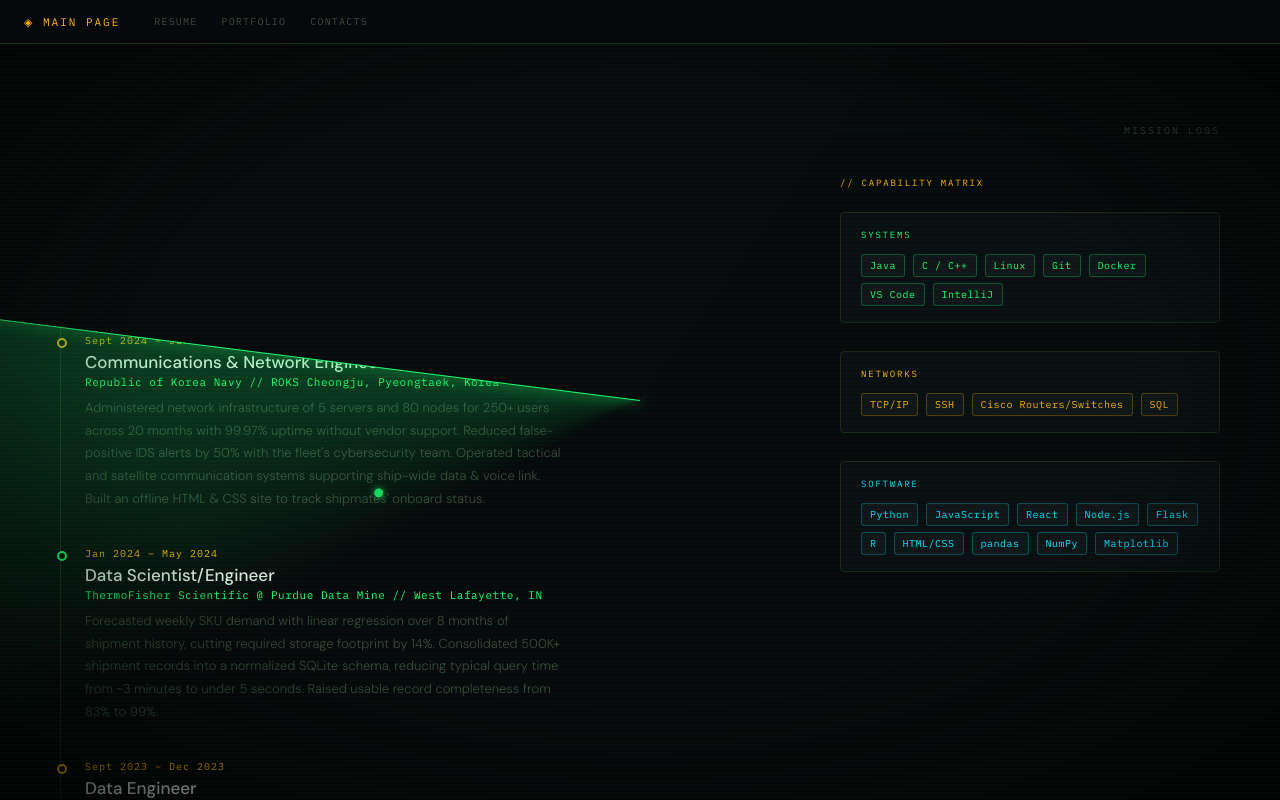
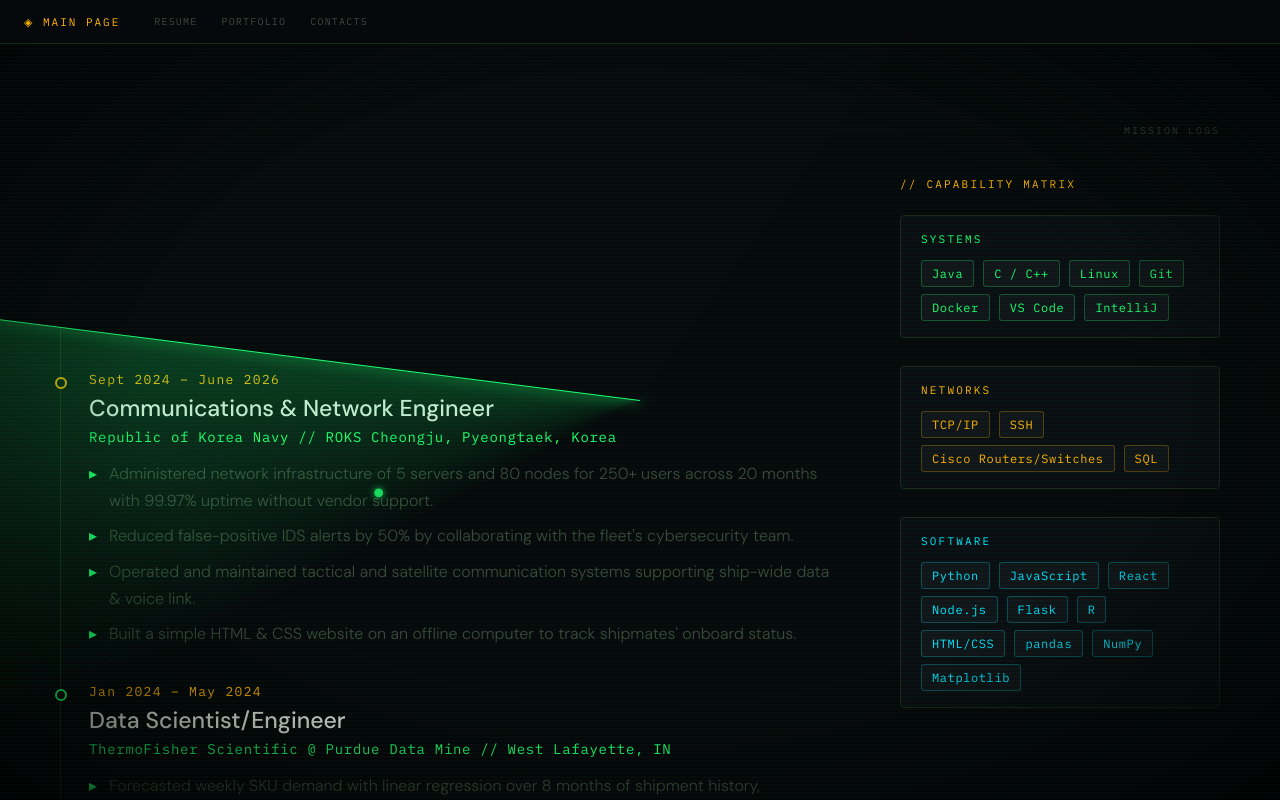
Before and after one commit to JustGunyoung/JustGunyoung.github.io, a React (Vite) app: page / in a window 1280 px wide. Both pictures are taken after a click on the button "RESUME". Built offline with nearby package versions, Linux system fonts and the light colour scheme.

Commit message:
style changes

```diff
--- a/src/App.jsx
+++ b/src/App.jsx
@@ -560,42 +560,59 @@ function SectionResume({ isActive }) {
       period:   "Expected May 2028",
       role:     "B.S. Computer Science",
       org:      "Purdue University // West Lafayette, IN",
-      desc:     "Pursuing a Bachelor's degree in Computer Science.",
+      bullets:  ["Pursuing a Bachelor's degree in Computer Science."],
       dotColor: C.green,
     },
     {
       period:   "Sept 2024 – June 2026",
       role:     "Communications & Network Engineer",
       org:      "Republic of Korea Navy // ROKS Cheongju, Pyeongtaek, Korea",
-      desc:     "Administered network infrastructure of 5 servers and 80 nodes for 250+ users across 20 months with 99.97% uptime without vendor support. Reduced false-positive IDS alerts by 50% with the fleet's cybersecurity team. Operated tactical and satellite communication systems supporting ship-wide data & voice link. Built an offline HTML & CSS site to track shipmates' onboard status.",
+      bullets: [
+        "Administered network infrastructure of 5 servers and 80 nodes for 250+ users across 20 months with 99.97% uptime without vendor support.",
+        "Reduced false-positive IDS alerts by 50% by collaborating with the fleet's cybersecurity team.",
+        "Operated and maintained tactical and satellite communication systems supporting ship-wide data & voice link.",
+        "Built a simple HTML & CSS website on an offline computer to track shipmates' onboard status.",
+      ],
       dotColor: C.amber,
     },
     {
       period:   "Jan 2024 – May 2024",
       role:     "Data Scientist/Engineer",
       org:      "ThermoFisher Scientific @ Purdue Data Mine // West Lafayette, IN",
-      desc:     "Forecasted weekly SKU demand with linear regression over 8 months of shipment history, cutting required storage footprint by 14%. Consolidated 500K+ shipment records into a normalized SQLite schema, reducing typical query time from ~3 minutes to under 5 seconds. Raised usable record completeness from 83% to 99%.",
+      bullets: [
+        "Forecasted weekly SKU demand with linear regression over 8 months of shipment history, optimizing bin assignments and cutting the required storage footprint by 14%.",
+        "Consolidated 500K+ shipment records from 5 CSV exports into a normalized SQLite schema keyed on package ID, reducing typical query time from ~3 minutes to under 5 seconds.",
+        "Raised usable record completeness from 83% to 99% by deduplicating repetitions and correcting false values.",
+      ],
       dotColor: C.green,
     },
     {
       period:   "Sept 2023 – Dec 2023",
       role:     "Data Engineer",
       org:      "Webee @ Purdue Data Mine // West Lafayette, IN",
-      desc:     "Joined 120K+ sensor readings to 50 stoppage events to construct labeled pre-fault windows, enabling supervised fault prediction on previously unlabeled data. Built a Flask API and React dashboard visualizing predicted fault probability over live sensor traces.",
+      bullets: [
+        "Joined 120K+ sensor readings to 50 stoppage events to construct labeled 10-minute pre-fault windows, enabling supervised fault prediction on previously unlabeled data.",
+        "Built a Flask API and React dashboard visualizing predicted fault probability over live sensor traces.",
+      ],
       dotColor: C.amber,
     },
     {
       period:   "Aug 2021 – Aug 2023",
       role:     "Teacher & Website Developer",
       org:      "Webee @ Purdue Data Mine // West Lafayette, IN",
-      desc:     "Taught coding, engineering, mathematics, and art & technology for 45+ students each summer. Proposed and built a website to aid students and faculty, reducing daily inquiries.",
+      bullets: [
+        "Taught coding, engineering, mathematics, and art & technology for 45+ students each summer.",
+        "Proposed and built a website to aid students and faculty, reducing daily inquiries.",
+      ],
       dotColor: C.green,
     },
     {
       period:   "Sept 2023 – May 2024",
       role:     "Student Cook",
       org:      "Purdue Dining & Culinary // West Lafayette, IN",
-      desc:     "Prepared and served food for hundreds of students at Hillenbrand Dining Court.",
+      bullets: [
+        "Prepared and served food for hundreds of students at Hillenbrand Dining Court in Purdue.",
+      ],
       dotColor: C.amber,
     },
   ];
@@ -632,7 +649,11 @@ function SectionResume({ isActive }) {
                   <div className="timeline-period">{item.period}</div>
                   <div className="timeline-role">{item.role}</div>
                   <div className="timeline-org">{item.org}</div>
-                  <div className="timeline-desc">{item.desc}</div>
+                  <ul className="timeline-bullets">
+                    {item.bullets.map(point => (
+                      <li key={point} className="timeline-bullet">{point}</li>
+                    ))}
+                  </ul>
                 </div>
               ))}
             </div>
@@ -765,8 +786,6 @@ function ProjectCard({ proj, delay, inView }) {
 function SectionContacts({ isActive }) {
   const inView = useActiveReveal(isActive);
 
-  // Placeholder values — deliberately non-real until Gunyoung supplies his own.
-  // 555-01xx is the reserved fictional US phone range.
   const contacts = [
     { label: "NAME",     value: "Gunyoung Park" },
     { label: "EMAIL",    value: "pgy4all@gmail.com",               href: "mailto:pgy4all@gmail.com" },
@@ -780,9 +799,10 @@ function SectionContacts({ isActive }) {
       className="section-panel"
       style={{ opacity: isActive ? 1 : 0, pointerEvents: isActive ? "auto" : "none" }}
     >
-      <div className="section-inner">
+      <div className="section-inner section-inner--contacts">
         <SectionDivider channel="CONTACTS" label="CONFIDENTIAL" />
 
+        <div className="contact-center">
           <div className="contact-panel">
             {contacts.map((item, i) => {
               // Rows only become links when there is somewhere to go.
@@ -809,6 +829,7 @@ function SectionContacts({ isActive }) {
                 </div>
               );
             })}
+          </div>
         </div>
       </div>
     </div>
--- a/src/styles/sections.css
+++ b/src/styles/sections.css
@@ -53,25 +53,27 @@
   white-space: nowrap;
 }
 
-/* ── Resume ── */
+/* ── Resume ──
+   Timeline takes the bulk of the width; the skills rail is fixed and narrow
+   so each experience entry gets as much horizontal room as possible. */
 .resume-grid {
   display: grid;
-  grid-template-columns: 1fr 380px;
-  gap: 60px 80px;
+  grid-template-columns: minmax(0, 1fr) 320px;
+  gap: 60px 64px;
   align-items: start;
 }
 
 .timeline-header {
   font-family: 'IBM Plex Mono', monospace;
-  font-size: 9px;
+  font-size: 11px;
   letter-spacing: 0.2em;
   color: var(--c-amber);
-  margin-bottom: 24px;
+  margin-bottom: 28px;
   text-transform: uppercase;
 }
 
 .timeline-list {
-  padding-left: 24px;
+  padding-left: 28px;
   border-left: 1px solid var(--c-border);
 }
 
@@ -81,51 +83,69 @@
 
 .timeline-dot {
   position: absolute;
-  left: -28px;
-  top: 4px;
-  width: 10px;
-  height: 10px;
+  left: -34px;
+  top: 6px;
+  width: 12px;
+  height: 12px;
   border-radius: 50%;
   background: var(--c-bg);
 }
 
 .timeline-period {
   font-family: 'IBM Plex Mono', monospace;
-  font-size: 10px;
+  font-size: 13px;
   color: var(--c-amber);
   letter-spacing: 0.1em;
-  margin-bottom: 4px;
+  margin-bottom: 6px;
 }
 
 .timeline-role {
   font-family: 'DM Sans', sans-serif;
-  font-size: 17px;
+  font-size: 23px;
   font-weight: 500;
   color: #E0E8E0;
-  margin-bottom: 2px;
+  margin-bottom: 4px;
   line-height: 1.3;
 }
 
 .timeline-org {
   font-family: 'IBM Plex Mono', monospace;
-  font-size: 11px;
+  font-size: 14px;
   color: var(--c-green);
-  margin-bottom: 8px;
+  margin-bottom: 14px;
   letter-spacing: 0.05em;
 }
 
-.timeline-desc {
+.timeline-bullets {
+  list-style: none;
+  margin: 0;
+  padding: 0;
+}
+
+.timeline-bullet {
+  position: relative;
+  padding-left: 20px;
   font-family: 'DM Sans', sans-serif;
-  font-size: 13px;
+  font-size: 16px;
   color: var(--c-text-dim);
-  line-height: 1.75;
-  max-width: 480px;
+  line-height: 1.7;
   font-weight: 300;
+}
+
+.timeline-bullet + .timeline-bullet {
+  margin-top: 8px;
+}
+
+.timeline-bullet::before {
+  content: "▸";
+  position: absolute;
+  left: 0;
+  color: var(--c-green);
 }
 
 .skills-header {
   font-family: 'IBM Plex Mono', monospace;
-  font-size: 9px;
+  font-size: 11px;
   letter-spacing: 0.2em;
   color: var(--c-amber);
   margin-bottom: -4px;
@@ -147,7 +167,7 @@
 
 .skill-group-title {
   font-family: 'IBM Plex Mono', monospace;
-  font-size: 9px;
+  font-size: 11px;
   letter-spacing: 0.2em;
   text-transform: uppercase;
   margin-bottom: 14px;
@@ -156,23 +176,24 @@
 .skill-tags {
   display: flex;
   flex-wrap: wrap;
-  gap: 6px 8px;
+  gap: 7px 9px;
 }
 
 .skill-tag {
   font-family: 'IBM Plex Mono', monospace;
-  font-size: 10px;
+  font-size: 12px;
   letter-spacing: 0.05em;
   border: 1px solid var(--c-border);
   border-radius: 3px;
-  padding: 4px 8px;
+  padding: 5px 10px;
   background: rgba(255,255,255,0.03);
 }
 
-/* ── Portfolio ── */
+/* ── Portfolio ──
+   One project per row: each card spans the full width of the grid. */
 .project-grid {
   display: grid;
-  grid-template-columns: repeat(2, 1fr);
+  grid-template-columns: 1fr;
   gap: 1px;
   background: var(--c-border);
   border: 1px solid var(--c-border);
@@ -183,7 +204,7 @@
 .project-card {
   display: flex;
   flex-direction: column;
-  padding: 28px;
+  padding: 36px 40px;
   background: rgba(13,17,23,0.9);
   text-decoration: none;
   cursor: pointer;
@@ -212,41 +233,41 @@
 
 .project-freq {
   font-family: 'IBM Plex Mono', monospace;
-  font-size: 10px;
+  font-size: 13px;
   color: var(--c-green);
   letter-spacing: 0.1em;
-  margin-bottom: 10px;
+  margin-bottom: 12px;
 }
 
 .project-name {
   font-family: 'DM Sans', sans-serif;
-  font-size: 18px;
+  font-size: 25px;
   font-weight: 500;
   color: #E0E8E0;
-  margin-bottom: 10px;
+  margin-bottom: 12px;
   letter-spacing: -0.01em;
 }
 
 .project-desc {
   font-family: 'DM Sans', sans-serif;
-  font-size: 13px;
+  font-size: 16px;
   color: var(--c-text-dim);
   line-height: 1.7;
   font-weight: 300;
   flex: 1;
-  margin-bottom: 20px;
+  margin-bottom: 22px;
 }
 
 .tag-row {
   display: flex;
   flex-wrap: wrap;
-  gap: 6px;
+  gap: 7px;
 }
 
 .tag {
   font-family: 'IBM Plex Mono', monospace;
-  font-size: 10px;
-  padding: 2px 10px;
+  font-size: 12px;
+  padding: 3px 12px;
   border-radius: 2px;
   letter-spacing: 0.05em;
 }
@@ -261,20 +282,37 @@
   color: var(--c-green);
 }
 
-/* ── Contacts ── */
+/* ── Contacts ──
+   The panel is centred in the viewport space left below the section divider,
+   both horizontally and vertically. */
+.section-inner--contacts {
+  min-height: calc(100vh - 44px);
+  display: flex;
+  flex-direction: column;
+}
+
+.contact-center {
+  flex: 1;
+  display: flex;
+  align-items: center;
+  justify-content: center;
+  padding-bottom: 40px;
+}
+
 .contact-panel {
   background: rgba(13,17,23,0.6);
   border: 1px solid var(--c-border);
-  border-radius: 4px;
-  padding: 8px 24px;
-  max-width: 560px;
+  border-radius: 6px;
+  padding: 20px 56px;
+  width: 100%;
+  max-width: 860px;
 }
 
 .contact-row {
   display: flex;
   align-items: baseline;
-  gap: 20px;
-  padding: 16px 0;
+  gap: 32px;
+  padding: 28px 0;
   border-bottom: 1px solid var(--c-border);
 }
 
@@ -284,17 +322,17 @@
 
 .contact-label {
   font-family: 'IBM Plex Mono', monospace;
-  font-size: 9px;
+  font-size: 13px;
   letter-spacing: 0.2em;
   color: var(--c-amber);
   text-transform: uppercase;
-  min-width: 84px;
+  min-width: 150px;
   flex-shrink: 0;
 }
 
 .contact-value {
   font-family: 'IBM Plex Mono', monospace;
-  font-size: 13px;
+  font-size: 21px;
   color: var(--c-text);
   letter-spacing: 0.03em;
   text-decoration: none;
@@ -397,16 +435,32 @@
     grid-template-columns: 1fr;
     gap: 40px;
   }
-  .project-grid {
-    grid-template-columns: 1fr;
+  .timeline-role {
+    font-size: 20px;
+  }
+  .timeline-bullet {
+    font-size: 15px;
+  }
+  .project-card {
+    padding: 26px 22px;
+  }
+  .project-name {
+    font-size: 22px;
+  }
+  .project-desc {
+    font-size: 15px;
   }
   .contact-panel {
-    padding: 8px 18px;
+    padding: 8px 22px;
   }
   .contact-row {
     flex-direction: column;
     align-items: flex-start;
-    gap: 6px;
+    gap: 8px;
+    padding: 20px 0;
+  }
+  .contact-value {
+    font-size: 17px;
   }
   .album-grid {
     grid-template-columns: 1fr;
```
Lines whose indentation alone changed are shown as unchanged.
